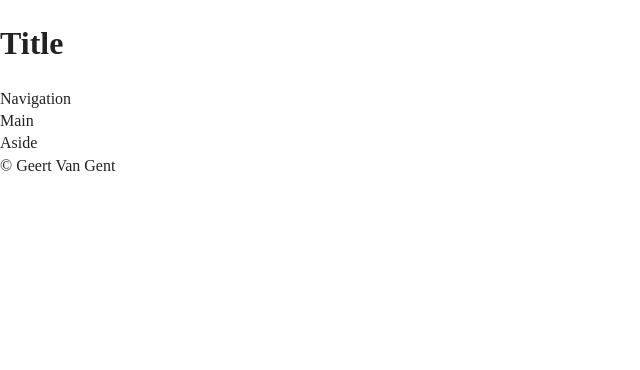
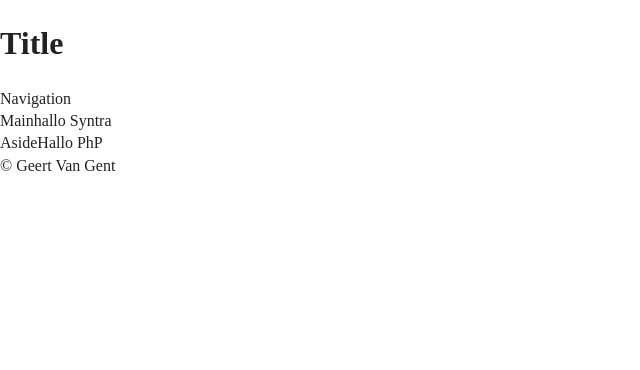
Before and after one commit to geertvangent/webdev2018, a PHP site: page / in a window 1280 px wide. Shown: the top 370 px of the page, without its empty margins (0-640 px from the left). Run offline with PHP 8.4, Linux system fonts and the light colour scheme; some libraries are stand-ins or nearby versions.

Commit message:
what I CHANGED IN THIS VERSION

```diff
--- a/index.php
+++ b/index.php
@@ -1,4 +1,4 @@
-<? include 'pages/pagebuilder.php' ?>
+<?php include 'pages/pagebuilder.php' ?>
 <!doctype html>
 <html class="no-js" lang="">
     <head>
@@ -23,26 +23,29 @@
         <!-- Add your site or application content here -->
 
         <header>
-            <h1><? PageBuilder::showTitle(); ?></h1>
+            <h1><?php PageBuilder::showTitle(); ?></h1>
             <nav>
-                <?
+                <?php
                     PageBuilder::showNav();
                 ?>
             </nav>
         </header>
 
         <main>
-            <?
+            <?php
                 PageBuilder::showMain();
+                echo "hallo Syntra";
             ?>
 
 
         </main>
 
         <aside>
-            <?
+            <?php
                 PageBuilder::showAside();
+                echo  "Hallo PhP";
             ?>
+
 
         </aside>
 
--- a/pages/pagebuilder.php
+++ b/pages/pagebuilder.php
@@ -22,6 +22,7 @@
          echo "Main";
      }
 
+
      static function showAside(){
          echo "Aside";
      }
```
